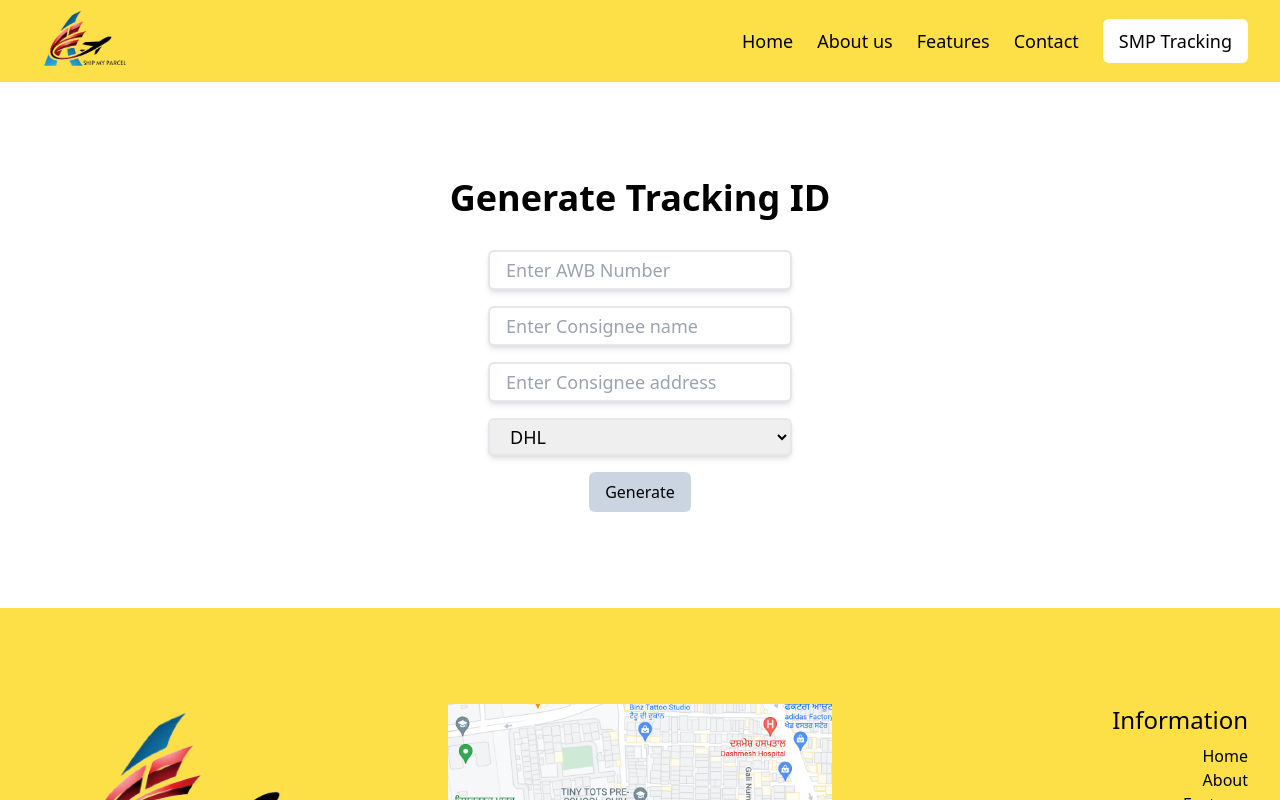
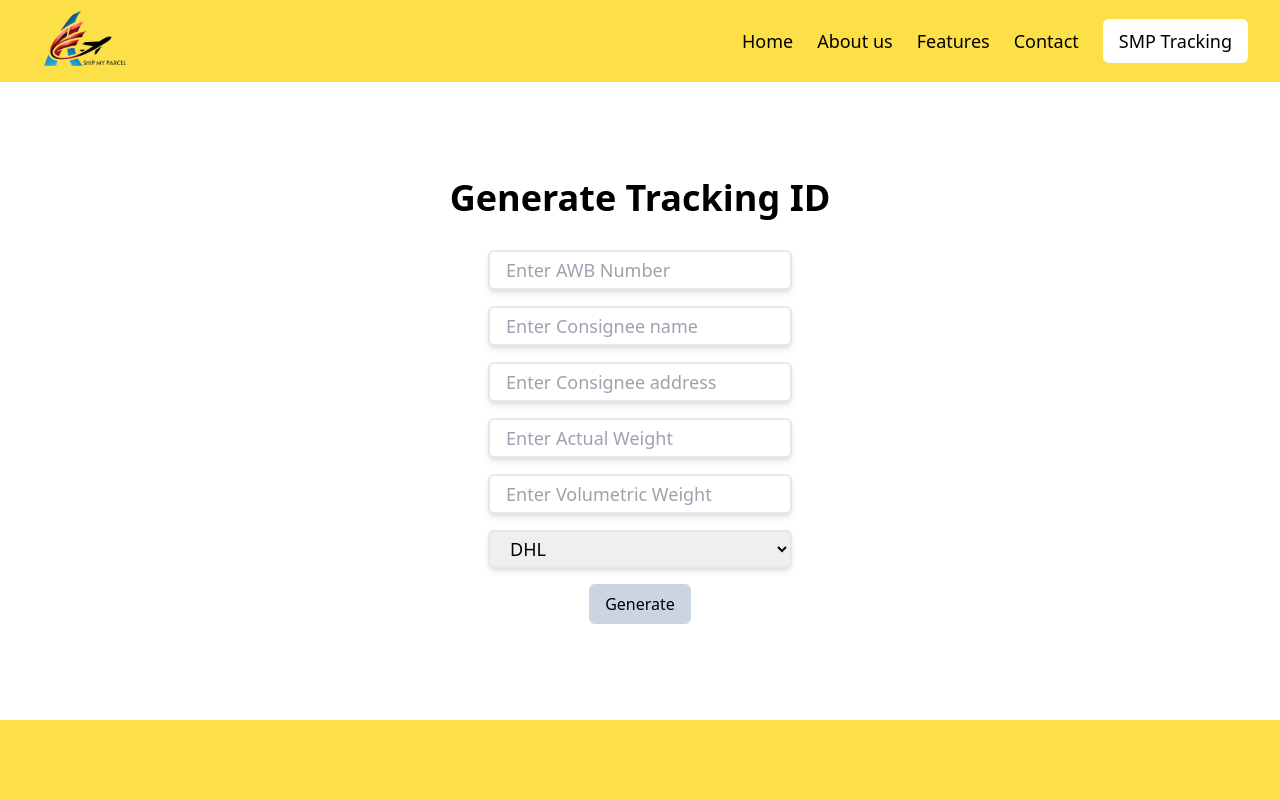
Before and after one commit to kunal70006/ship-my-parcel, a Next.js app: page /admin in a window 1280 px wide. Shown: the top 800 px of the page. Built offline with nearby package versions, Linux system fonts and the light colour scheme.

Commit message:
added actual and vol weight

```diff
--- a/src/pages/admin.tsx
+++ b/src/pages/admin.tsx
@@ -11,6 +11,8 @@ const AWB = () => {
     service: 'DHL',
     name: '',
     address: '',
+    actualWeight: '',
+    volWeight: '',
   });
   const [isLoading, setIsLoading] = useState(false);
   const [ID, setID] = useState('');
@@ -28,6 +30,8 @@ const AWB = () => {
             awbId: info.id.trim(),
             name: info.name.trim(),
             address: info.address.trim(),
+            actualWeight: info.actualWeight.trim(),
+            volWeight: info.volWeight.trim(),
           },
         }),
       });
@@ -40,7 +44,14 @@ const AWB = () => {
       alert('Something went wrong');
     } finally {
       setIsLoading(false);
-      setInfo({ id: '', service: 'DHL', name: '', address: '' });
+      setInfo({
+        id: '',
+        service: 'DHL',
+        name: '',
+        address: '',
+        actualWeight: '',
+        volWeight: '',
+      });
     }
   };
 
@@ -78,6 +89,24 @@ const AWB = () => {
             setInfo((state) => ({ ...state, address: e.target.value }))
           }
         />
+        <input
+          type="text"
+          className="rounded-md px-4 py-1 text-lg border-2 focus:outline-none shadow-md focus:border-orange-500 transition-colors mb-4 sm:w-1/4 w-full"
+          placeholder="Enter Actual Weight"
+          value={info.actualWeight}
+          onChange={(e) =>
+            setInfo((state) => ({ ...state, actualWeight: e.target.value }))
+          }
+        />
+        <input
+          type="text"
+          className="rounded-md px-4 py-1 text-lg border-2 focus:outline-none shadow-md focus:border-orange-500 transition-colors mb-4 sm:w-1/4 w-full"
+          placeholder="Enter Volumetric Weight"
+          value={info.volWeight}
+          onChange={(e) =>
+            setInfo((state) => ({ ...state, volWeight: e.target.value }))
+          }
+        />
         <select
           className="rounded-md px-4 py-1 text-lg border-2 focus:outline-none shadow-md focus:border-orange-500 transition-colors mb-4 sm:w-1/4 w-full"
           onChange={(e) =>
--- a/src/pages/multi-tracking.tsx
+++ b/src/pages/multi-tracking.tsx
@@ -45,6 +45,8 @@ const MultiTracking = () => {
           const userDetails = {
             name: item.name,
             address: item.address,
+            actualWeight: item.actualWeight,
+            volWeight: item.volWeight,
           };
           skynetArr.push({
             trackingInfo: item.trackingInfo,
@@ -54,6 +56,8 @@ const MultiTracking = () => {
           const userDetails = {
             name: item.name,
             address: item.address,
+            actualWeight: item.actualWeight,
+            volWeight: item.volWeight,
           };
           dhlArr.push({
             trackingInfo: item.trackingInfo[0].events,
@@ -63,6 +67,8 @@ const MultiTracking = () => {
           const userDetails = {
             name: item.name,
             address: item.address,
+            actualWeight: item.actualWeight,
+            volWeight: item.volWeight,
           };
           fedexArr.push({
             trackingInfo: item.trackingInfo[0].trackResults[0].scanEvents,
@@ -124,6 +130,12 @@ const MultiTracking = () => {
                   <h1 className="font-semibold text-xl">
                     Consignee Address: {shipment.userDetails.address}
                   </h1>
+                  <h1 className="font-semibold text-xl">
+                    Actual Weight: {shipment.userDetails.actualWeight}
+                  </h1>
+                  <h1 className="font-semibold text-xl">
+                    Volumetric Weight: {shipment.userDetails.volWeight}
+                  </h1>
                 </>
               )}
               <table
@@ -165,6 +177,12 @@ const MultiTracking = () => {
                   </h1>
                   <h1 className="font-semibold text-xl">
                     Consignee Address: {shipment.userDetails.address}
+                  </h1>
+                  <h1 className="font-semibold text-xl">
+                    Actual Weight: {shipment.userDetails.actualWeight}
+                  </h1>
+                  <h1 className="font-semibold text-xl">
+                    Volumetric Weight: {shipment.userDetails.volWeight}
                   </h1>
                 </>
               )}
@@ -210,6 +228,12 @@ const MultiTracking = () => {
                   <h1 className="font-semibold text-xl">
                     Consignee Address: {shipment.userDetails.address}
                   </h1>
+                  <h1 className="font-semibold text-xl">
+                    Actual Weight: {shipment.userDetails.actualWeight}
+                  </h1>
+                  <h1 className="font-semibold text-xl">
+                    Volumetric Weight: {shipment.userDetails.volWeight}
+                  </h1>
                 </>
               )}
               <table
--- a/src/pages/smp-tracking.tsx
+++ b/src/pages/smp-tracking.tsx
@@ -20,6 +20,8 @@ const SMP = () => {
   const [userDetails, setUserDetails] = useState({
     name: '',
     address: '',
+    actualWeight: '',
+    volWeight: '',
   });
 
   const getShipmentData = async () => {
@@ -36,6 +38,8 @@ const SMP = () => {
         const detailsObj = {
           name: data.shipmentData?.name,
           address: data.shipmentData?.address,
+          actualWeight: data.shipmentData?.actualWeight,
+          volWeight: data.shipmentData?.volWeight,
         };
         setUserDetails(detailsObj);
         if (data.shipmentData.service === 'Skynet') {
@@ -99,6 +103,12 @@ const SMP = () => {
                 </h1>
                 <h1 className="font-semibold text-xl">
                   Consignee Address: {userDetails.address}
+                </h1>
+                <h1 className="font-semibold text-xl">
+                  Actual Weight: {userDetails.actualWeight}
+                </h1>
+                <h1 className="font-semibold text-xl">
+                  Volumetric Weight: {userDetails.volWeight}
                 </h1>
               </>
             )}
--- a/src/utils/types.ts
+++ b/src/utils/types.ts
@@ -3,6 +3,8 @@ export interface IShipment {
   service: IService;
   name: string;
   address: string;
+  actualWeight: string;
+  volWeight: string;
 }
 
 export interface IReqBody {
@@ -12,6 +14,8 @@ export interface IReqBody {
     awbId: string;
     name: string;
     address: string;
+    actualWeight: string;
+    volWeight: string;
   };
 }
 
@@ -44,15 +48,30 @@ export interface IShipmentDataFedex {
 
 export interface IMultiTrackingSkynet {
   trackingInfo: IShipmentDataSkynet[];
-  userDetails: { name: string; address: string };
+  userDetails: {
+    name: string;
+    address: string;
+    actualWeight: string;
+    volWeight: string;
+  };
 }
 
 export interface IMultiTrackingDHL {
   trackingInfo: IShipmentDataDHL[];
-  userDetails: { name: string; address: string };
+  userDetails: {
+    name: string;
+    address: string;
+    actualWeight: string;
+    volWeight: string;
+  };
 }
 
 export interface IMultiTrackingFedex {
   trackingInfo: IShipmentDataFedex[];
-  userDetails: { name: string; address: string };
+  userDetails: {
+    name: string;
+    address: string;
+    actualWeight: string;
+    volWeight: string;
+  };
 }
```
